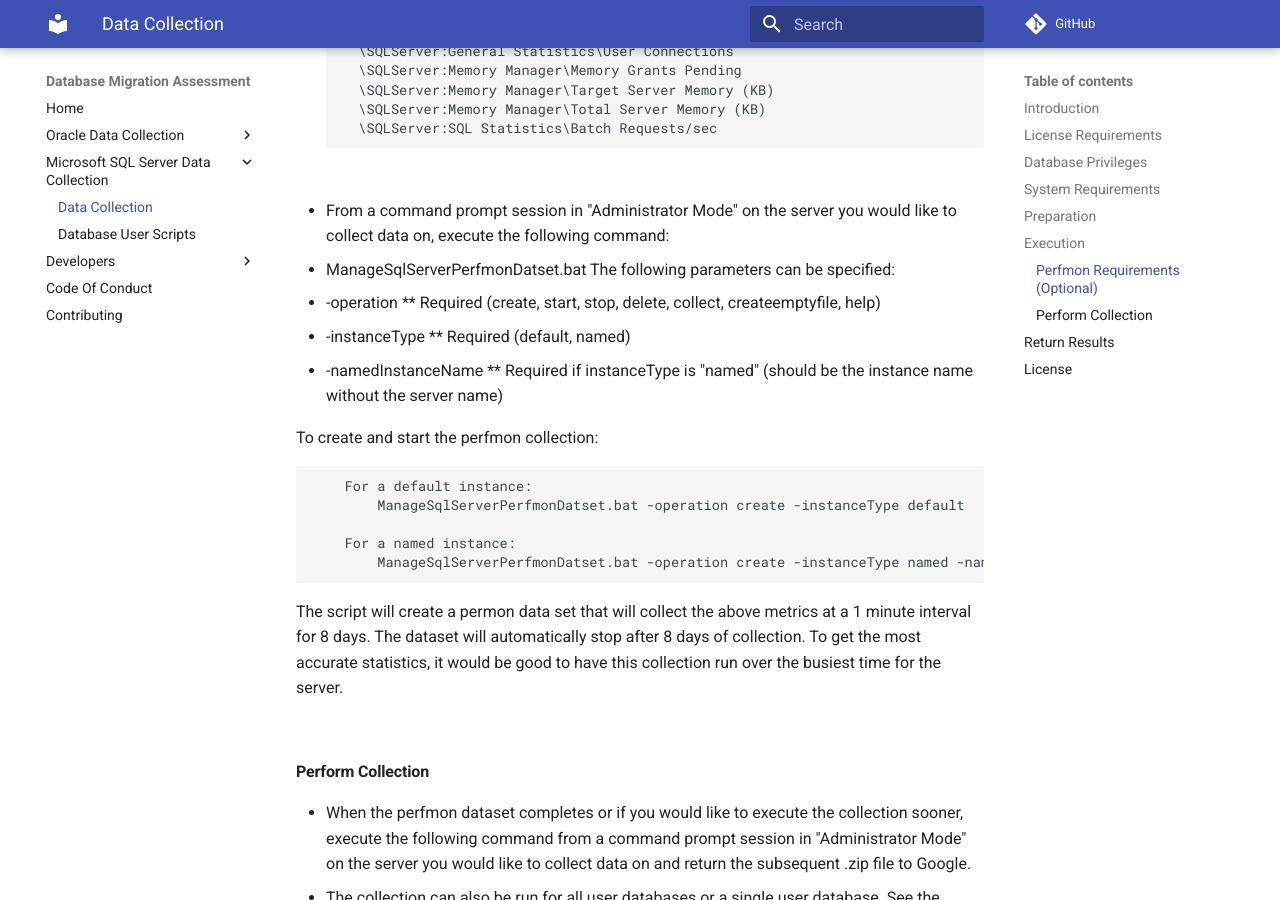
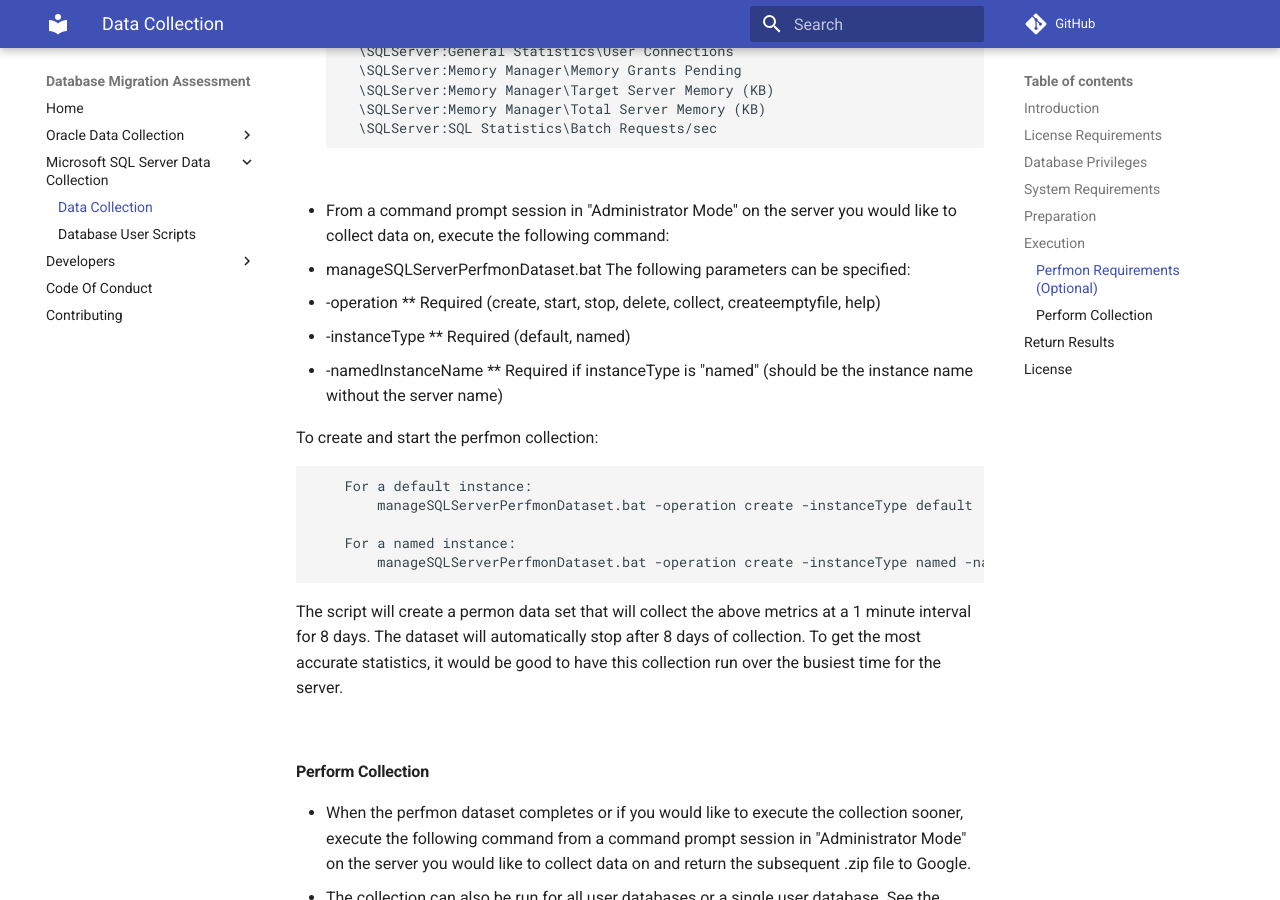
Before and after one commit to GoogleCloudPlatform/database-assessment, an MkDocs documentation site: the page built from docs/user_guide/sqlserver/collection_scripts.md, in a window 1280 px wide and 900 px high, scrolled down 3544 px. Built offline with MkDocs 1.6.1 and Material for MkDocs 9.7.7, drawn with Linux system fonts in a browser that asks for light colours; comment, search, counter and statistics services are not loaded.

Commit message:
Update after further testing and feedback

```diff
--- a/docs/user_guide/sqlserver/collection_scripts.md
+++ b/docs/user_guide/sqlserver/collection_scripts.md
@@ -153,7 +153,7 @@ In order to begin running the Database Migration Assessment Collection process,
 
 - From a command prompt session in "Administrator Mode" on the server you would like to collect data on, execute the following command:
 
-* ManageSqlServerPerfmonDatset.bat
+* manageSQLServerPerfmonDataset.bat
   The following parameters can be specified:
   - -operation \*\* Required (create, start, stop, delete, collect, createemptyfile, help)
   - -instanceType \*\* Required (default, named)
@@ -162,10 +162,10 @@ In order to begin running the Database Migration Assessment Collection process,
 To create and start the perfmon collection:
 
         For a default instance:
-            ManageSqlServerPerfmonDatset.bat -operation create -instanceType default
+            manageSQLServerPerfmonDataset.bat -operation create -instanceType default
 
         For a named instance:
-            ManageSqlServerPerfmonDatset.bat -operation create -instanceType named -namedInstanceName [instance name]
+            manageSQLServerPerfmonDataset.bat -operation create -instanceType named -namedInstanceName [instance name]
 
 The script will create a permon data set that will collect the above metrics at a 1 minute interval for 8 days. The dataset will automatically stop after 8 days of collection. To get the most accurate statistics, it would be good to have this collection run over the busiest time for the server.
 
```
Also changed, not shown: 2 other files.
